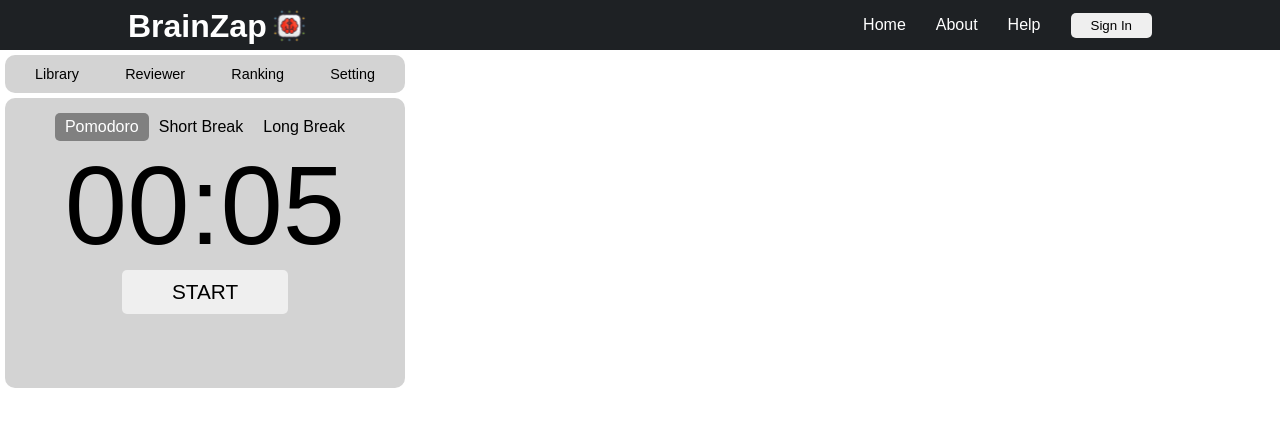
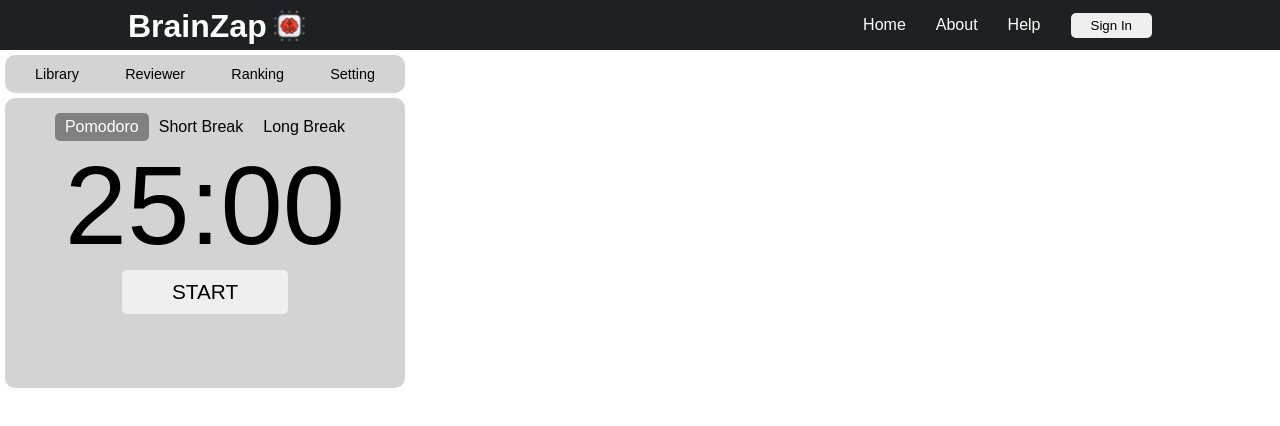
Before and after one commit to jomlx/BrainZap, a React (Vite) app in the folder react-app/: page / in a window 1280 px wide. Shown: the top 426 px of the page. Built offline with nearby package versions, Linux system fonts and the light colour scheme.

Commit message:
changes in Timer

```diff
--- a/react-app/src/App.css
+++ /dev/null
@@ -1,3 +0,0 @@
-* {
-    background-color: #F37878;
-}
--- a/react-app/src/App.jsx
+++ b/react-app/src/App.jsx
@@ -1,3 +1,5 @@
+
+import Alert from "./components/Alert";
 import Header from "./components/Header";
 import Library from "./components/Library";
 import Navbar from "./components/Navbar";
--- /dev/null
+++ b/react-app/src/components/Alert.jsx
@@ -0,0 +1,12 @@
+import '../styles/alert.css'
+function Alert() {
+    return (
+        <div className="alert-container">
+            <div className="alert">
+                <p><strong>Time's up!</strong> Great job for staying focused. Time to relax!</p>
+            </div>
+        </div>
+    );
+}
+
+export default Alert
--- a/react-app/src/components/Timer.jsx
+++ b/react-app/src/components/Timer.jsx
@@ -3,82 +3,83 @@ import '../styles/timer.css';
 import alarmSound from '../assets/audio/alarm1.wav';
 
 function Timer() {
-    const [time, setTime] = useState(5);
-    const [isRunning, setIsRunning] = useState(false);
-    const [loopCount, setLoopCount] = useState(0);
-    const [selectedTime, setSelectedTime] = useState('pomodoro');
+    const [time, setTime] = useState(1500); // Time default to 15 minutes
+    const [isRunning, setIsRunning] = useState(false); // Default to not running
+    const [selectedTime, setSelectedTime] = useState('pomodoro'); // Default to pomodoro
+    const [loopCount, setLoopCount] = useState(0); // Default to 0
+    const audioRef = useRef(null);
+
+    const totalLoop = 4; // Max loop cycle
 
     // Time dislplay
     const minutes = Math.floor(time / 60);
     const seconds = time % 60;
     const formatedTime = `${String(minutes).padStart(2, '0')}:${String(seconds).padStart(2, '0')}`;
 
-    // Countdown
+    // Handle countdown function
     useEffect(() => {
         let timer;
 
         if (isRunning && time > 0) {
-            timer =setInterval(() => {
-                setTime(prevTime => prevTime - 1);
-            }, 1000);
-
+            timer = setTimeout(() => setTime(time - 1), 1000);
         } else if (time === 0) {
-            switch (loopCount) {
-                case 0:
-                    handleTimeType('shortBreak');
-                    break;
-                case 1:
-                    handleTimeType('pomodoro');
-                    break;
-                case 2:
-                    handleTimeType('shortBreak');
-                    break;
-                case 3:
-                    handleTimeType('pomodoro');
-                    break;
-                case 4:
-                    handleTimeType('shortBreak');
-                    break;
-                case 5:
-                    handleTimeType('pomodoro');
-                    break;
-                case 6:
-                    handleTimeType('LongBreak');
-                    break;
-                default:
-                    setLoopCount(0);
-                    return;
-            }
-            setLoopCount(prevCount => (prevCount + 1) % 7);
+            audioRef.current.play(); // Alarm play when time's up
+            handleLoop(); // For loop function
+            //setIsRunning(false);
         }
 
-        return () => clearInterval(timer);
-    }, [isRunning, time, loopCount]);
+        return () => clearTimeout(timer); // Clear the timeout when it ends
+    }, [time, isRunning]);
 
-    // Start function
+    // Handle loop function
+    const handleLoop = () => {
+        if (loopCount < totalLoop - 1) {
+
+            // For alternate loop for the first 3 cycle
+            if (selectedTime === 'pomodoro') {
+                alert("Time's up! Time to relax!");
+                setTime(300);
+                setSelectedTime('shortBreak');
+            } else if (selectedTime === 'shortBreak') {
+                alert("Time's up! Time to focus!");
+                setTime(1500);
+                setSelectedTime('pomodoro');
+                setLoopCount(loopCount + 1);
+            }
+        } else {
+            // long break for the 4 cycle
+            alert("Time's up! Time to have a long break!");
+            setTime(900);
+            setSelectedTime('longBreak');
+            setLoopCount(0);
+        }
+        alert("Congratulations! you finish pomorodo!");
+    }
+
+    // Handle start function
     const handleStart = () => {
         setIsRunning(true);
     }
 
-    // Time type
+    // Handle time type
     const handleTimeType = (timeType) => {
         switch(timeType) {
             case 'pomorodo':
-                setTime(5);
+                setTime(1500);
             break;
 
             case 'shortBreak':
-                setTime(3);
+                setTime(300);
             break;
 
             case 'longBreak':
-                setTime(7);
+                setTime(900);
             break;
 
             default:
-                setTime(5);
+                setTime(1500);
         }
-        setIsRunning(false);  // stop when changing time type
+        setIsRunning(false);  // Stop when user choose to change time type
         setSelectedTime(timeType);
     }
 
@@ -103,7 +104,7 @@ function Timer() {
                 <h1>{formatedTime}</h1>
             </div>
             <button className='start-button' onClick={handleStart}>START</button>
-            <audio>
+            <audio ref={audioRef}>
                 <source src={alarmSound} type="audio/wav" />
                 Your browser does not support the audio element.
             </audio>
--- /dev/null
+++ b/react-app/src/styles/alert.css
@@ -0,0 +1,16 @@
+.alert-container {
+    width: 100%;
+}
+
+.alert {
+    width: 100%;
+    max-width: 510px;
+    background-color: #50C878;
+    margin: auto;
+    padding: 20px;
+    display: flex;
+    justify-content: center;
+    align-items: center;
+    border-radius: 5px;
+    z-index: 999;
+}
```
Also changed, not shown: react-app/src/components/Notification.jsx (deleted, +0 -11 lines).
